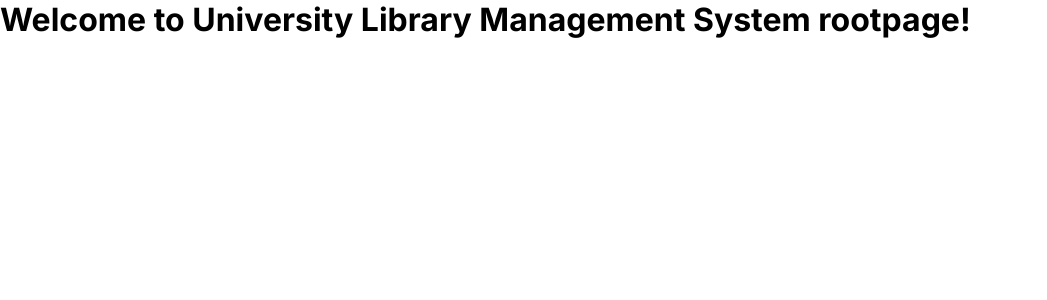
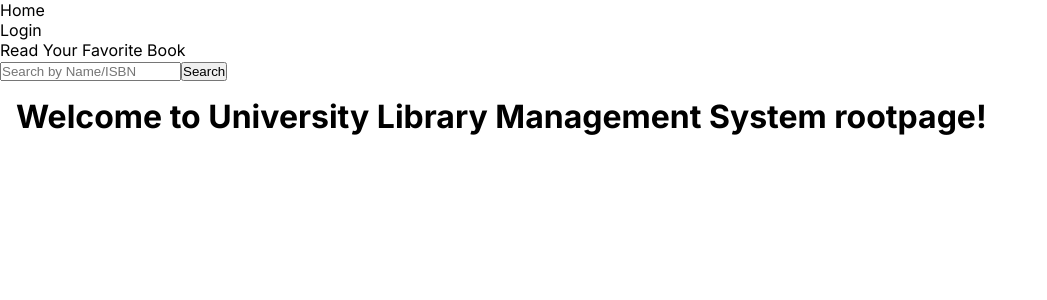
Before and after one commit to A2PK/Programming-Intergration-Project-231, a Next.js app in the folder frontend/: page / in a window 1280 px wide. Shown: the top 300 px of the page, without its empty margins (0-1047 px from the left). Built offline with nearby package versions, Linux system fonts and the light colour scheme.

Commit message:
navbarWIP

```diff
--- a/frontend/src/app/(pages)/auth/login/page.tsx
+++ b/frontend/src/app/(pages)/auth/login/page.tsx
@@ -1,4 +1,4 @@
-import SignForm from "src/app/components/signform/signform";
+import SignForm from "../../../components/signform/signform";
 export default function LoginPage() {
   return <SignForm text="Sign In" />;
 }
--- a/frontend/src/app/(pages)/auth/register/page.tsx
+++ b/frontend/src/app/(pages)/auth/register/page.tsx
@@ -1,4 +1,5 @@
-import SignForm from "src/app/components/signform/signform";
+import SignForm from "../../../components/signform/signform"; // Updated path to signform component
+
 export default function RegisterPage() {
   return <SignForm text="Sign Up" />;
 }
--- /dev/null
+++ b/frontend/src/app/components/navbar/navbar.tsx
@@ -0,0 +1,24 @@
+// components/NavBar.tsx
+import Link from 'next/link';
+import "./navbar.css"
+
+const NavBar: React.FC = () => {
+  return (
+    <nav>      <ul>
+        <li>
+          <Link href="/dashboard/homepage">
+            Home
+          </Link>
+        </li>
+        <li>
+          <Link href="auth/login">
+              Login
+          </Link>
+        </li>
+        {/* Add more navigation items as needed */}
+      </ul>
+    </nav>
+  );
+};
+
+export default NavBar;
--- /dev/null
+++ b/frontend/src/app/components/serachbar/searchbar.css
@@ -0,0 +1,14 @@
+/* styles/globals.css */
+
+.searchbar {
+  justify-content: space-around;
+  background-color: #041735;
+  padding: 1rem;
+}
+.searchbar_searchbox {
+  display: flex;
+  justify-content: space-between;
+}
+.searchbar_searchbox > div {
+  width: 50%;
+}
--- /dev/null
+++ b/frontend/src/app/components/serachbar/searchbar.tsx
@@ -0,0 +1,11 @@
+const SearchBar = () => {
+  return <div className="searchbar">
+    <div className="searchbar_searchbox">
+    <p style={{ marginRight: '1rem' }}>Read Your Favorite Book</p>
+    <input type="text" placeholder="Search by Name/ISBN" />
+    <button>Search</button>
+    </div>
+  </div>;
+}
+
+export default SearchBar;
--- a/frontend/src/app/page.tsx
+++ b/frontend/src/app/page.tsx
@@ -1,7 +1,15 @@
+import NavBar from "./components/navbar/navbar";
+import SearchBar from "./components/serachbar/searchbar";
+import "./page.module.css";
+
 export default function RootPage() {
   return (
     <main>
-      <h1>Welcome to University Library Management System rootpage!</h1>
+      <div>
+        <NavBar />
+        <SearchBar />
+      </div>
+      <h1 style={{ padding: '1rem' }}>Welcome to University Library Management System rootpage!</h1>
     </main>
   );
 }
```
Also changed, not shown: frontend/package.json (+5 -3 lines), frontend/src/app/(pages)/_app.tsx (added, +8 -0 lines), frontend/src/app/components/navbar/navbar.css (added), 2 other files (tests, documents, lock files or other folders).
